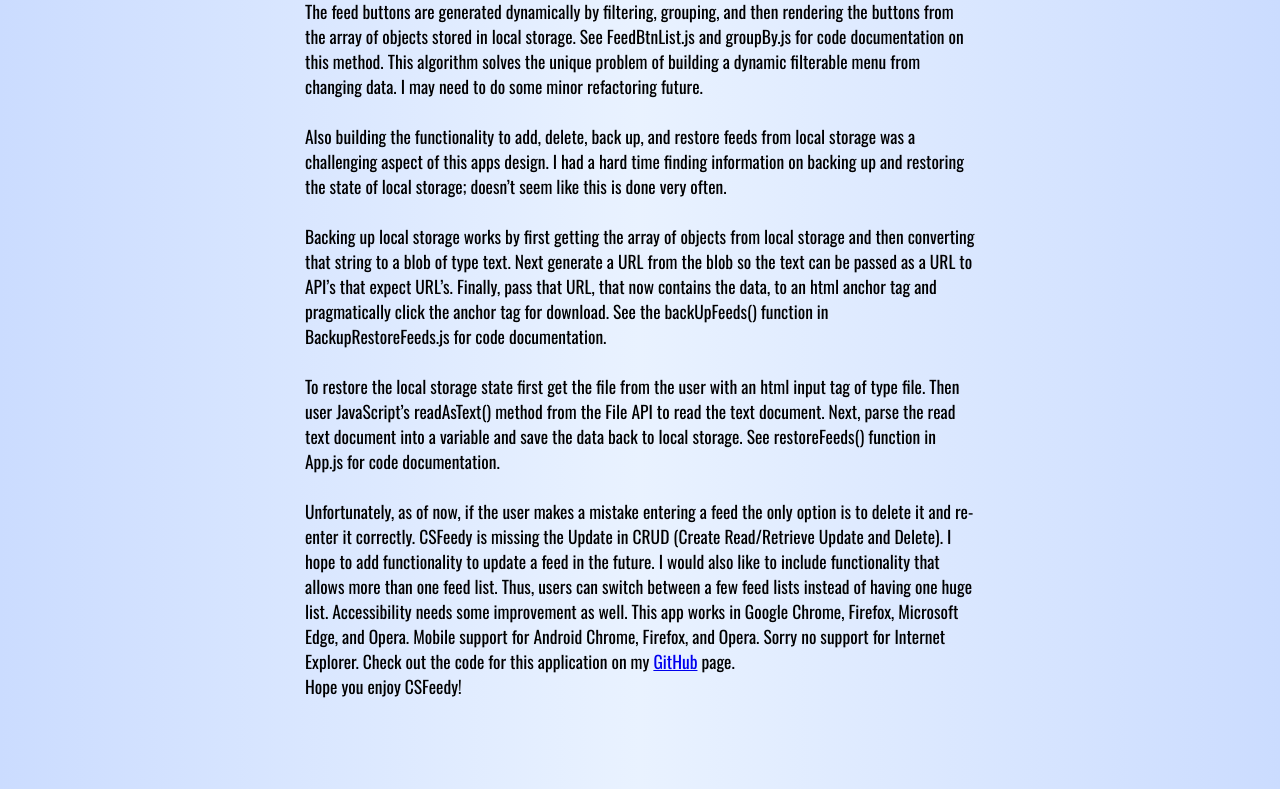
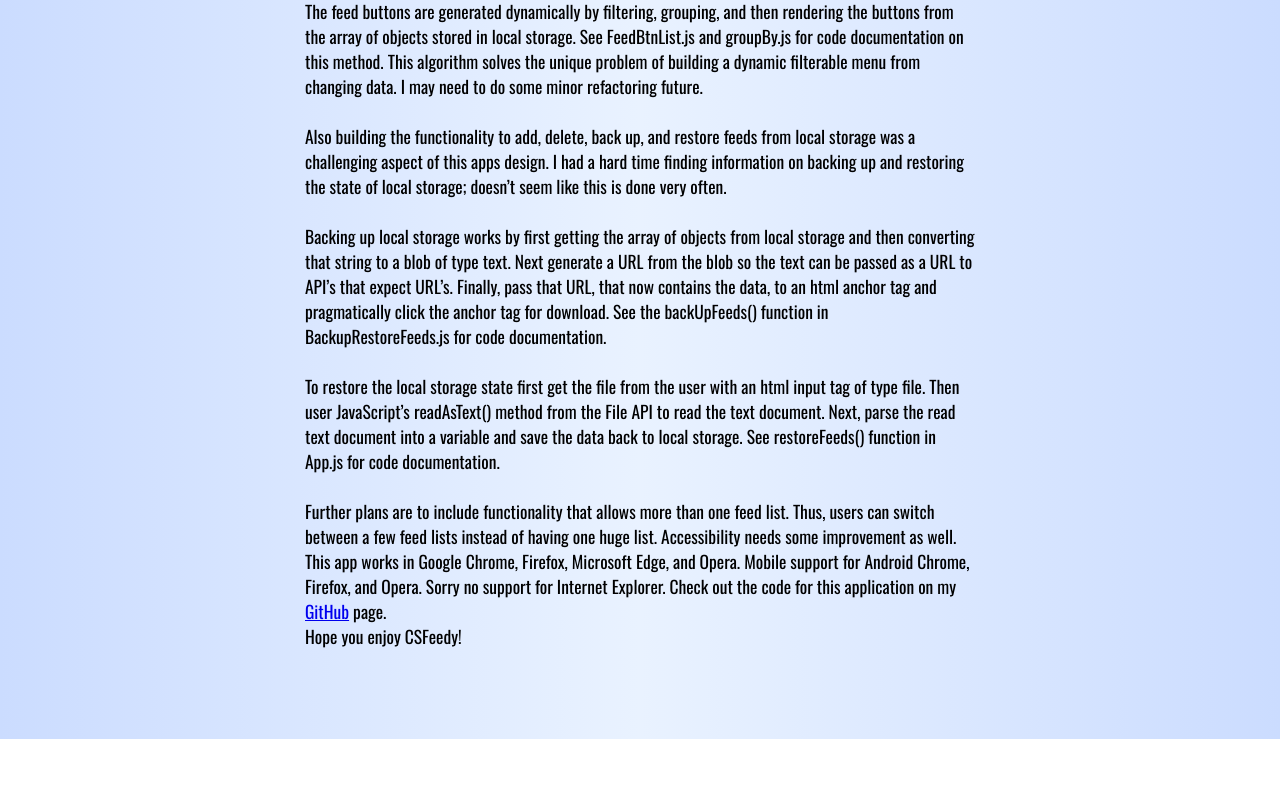
Before and after one commit to ARogala/cs-feedy, a React (Create React App) app: page /About in a window 1280 px wide. Shown: the part 1095-1884 px from the top of the page. After the commit the page ends 1834 px from the top, so only its background shows below. Built offline with nearby package versions, Linux system fonts and the light colour scheme; what focus-within would draw is missing.

Commit message:
edit About page to reflect edit functionality changes

```diff
--- a/src/components/About.js
+++ b/src/components/About.js
@@ -57,10 +57,7 @@ function About() {
 			Then user JavaScript’s readAsText() method from the File API to read the text document.
 			Next, parse the read text document into a variable and save the data back to local storage.
 			See restoreFeeds() function in App.js for code documentation.</p><br/>
-			<p>Unfortunately, as of now, if the user makes a mistake entering a feed the only option
-			is to delete it and re-enter it correctly. CSFeedy is missing the Update in CRUD
-			(Create Read/Retrieve Update and Delete). I hope to add functionality to update a feed in the future.
-			I would also like to include functionality that allows more than one feed list.
+			<p>Further plans are to include functionality that allows more than one feed list.
 			Thus, users can switch between a few feed lists instead of having one huge list.
 			Accessibility needs some improvement as well.
 			This app works in Google Chrome, Firefox, Microsoft Edge, and Opera.
```
